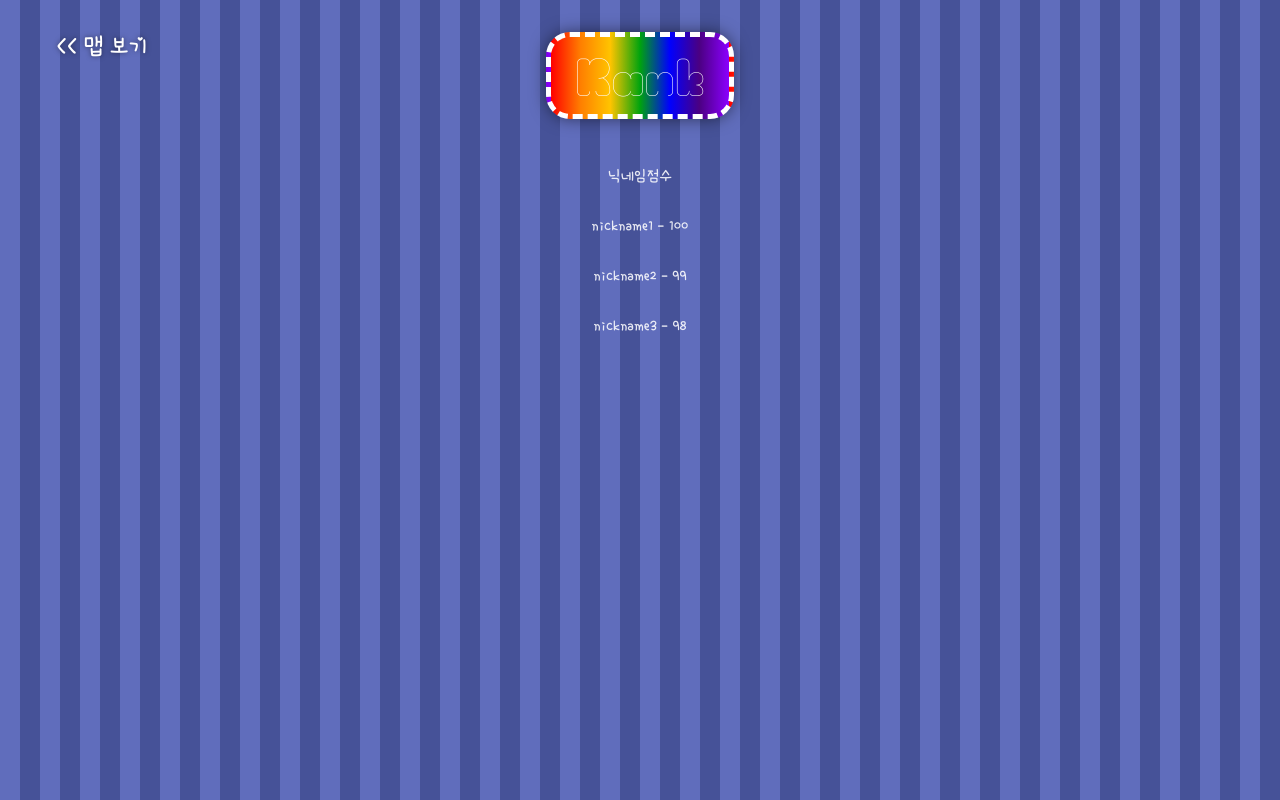
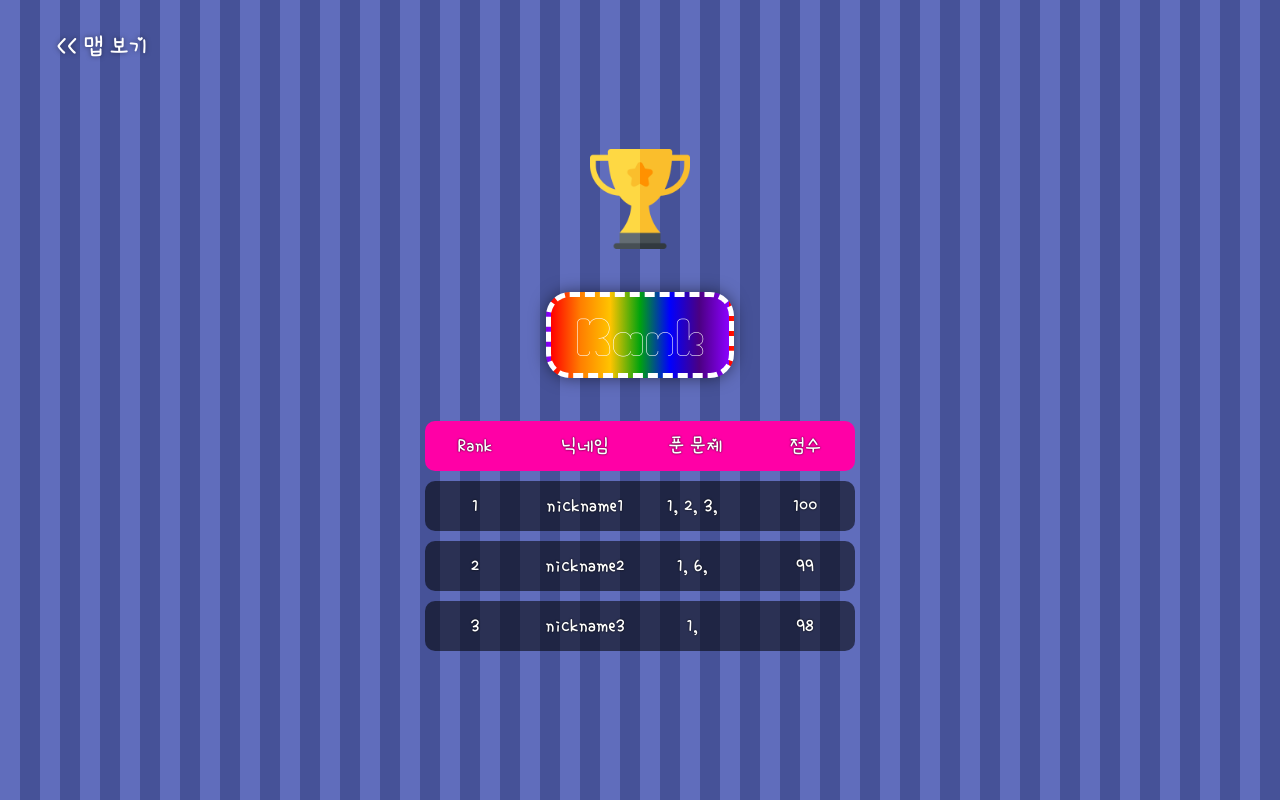
Before and after one commit to CYDF-MatKor/matdegy-cup-2024-1, a React (Vite) app in the folder matdegy2024-1-front/: page /rank in a window 1280 px wide. Built offline with nearby package versions, Linux system fonts and the light colour scheme.

Commit message:
ranking page

```diff
--- a/matdegy2024-1-front/src/pages/rank.tsx
+++ b/matdegy2024-1-front/src/pages/rank.tsx
@@ -1,26 +1,42 @@
 import styled from "styled-components";
 import { SubButton } from "../components";
+import Trophy from "../images/trophy.png";
 
 const Rank = () => {
-  const title = ["닉네임", "점수"];
+  const title = ["Rank", "닉네임", "푼 문제", "점수"];
   const RankListExample = [
-    { nickname: "nickname1", score: 100 },
-    { nickname: "nickname2", score: 99 },
-    { nickname: "nickname3", score: 98 },
+    { rank: 1, nickname: "nickname1", solved: [1, 2, 3], score: 100 },
+    { rank: 2, nickname: "nickname2", solved: [1, 6], score: 99 },
+    { rank: 3, nickname: "nickname3", solved: [1], score: 98 },
   ];
 
   return (
     <RankContainer>
+      <img src={Trophy} alt="trophy" width="100px" />
       <h1>Rank</h1>
       <SubButton to="/map">{"<< "}맵 보기</SubButton>
-      <RankRow>
+
+      <RankRow
+        style={{
+          backgroundColor: "var(--MainPink)",
+        }}>
         {title.map((t, idx) => (
-          <div key={idx}>{t}</div>
+          <RankDiv key={idx}>{t}</RankDiv>
         ))}
       </RankRow>
       {RankListExample.map((rank, idx) => (
-        <RankRow key={idx}>
-          {rank.nickname} - {rank.score}
+        <RankRow
+          key={idx}
+          style={{
+            backgroundColor: "#0000008D",
+          }}>
+          {Object.values(rank).map((value, idx) => (
+            <RankDiv key={idx}>
+              {Array.isArray(value)
+                ? value.map((v, idx) => <div key={idx}>{v},&nbsp;</div>)
+                : value}
+            </RankDiv>
+          ))}
         </RankRow>
       ))}
     </RankContainer>
@@ -31,17 +47,35 @@ const RankContainer = styled.div`
   display: flex;
   flex-direction: column;
   align-items: center;
+  justify-content: center;
   width: 100%;
   height: 100vh;
+  gap: 10px;
 `;
 
 const RankRow = styled.div`
   display: flex;
-  flex-direction: row;
   justify-content: center;
   align-items: center;
   width: 100%;
   height: 50px;
+  gap: 10px;
+  text-shadow: 0 0 2px #000000;
+
+  border-radius: 10px;
+`;
+
+const RankDiv = styled.div`
+  display: flex;
+  flex-direction: row;
+  justify-content: center;
+  align-items: center;
+  width: 100px;
+  height: 50px;
+
+  color: var(--White);
+  background-color: transparent;
+  font-size: 20px;
 `;
 
 export default Rank;
```
Also changed, not shown: matdegy2024-1-front/src/images/trophy.png (added).
